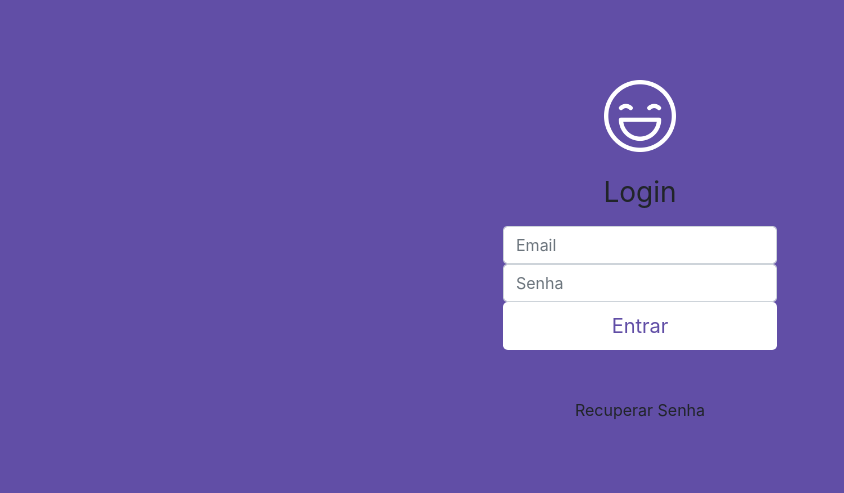
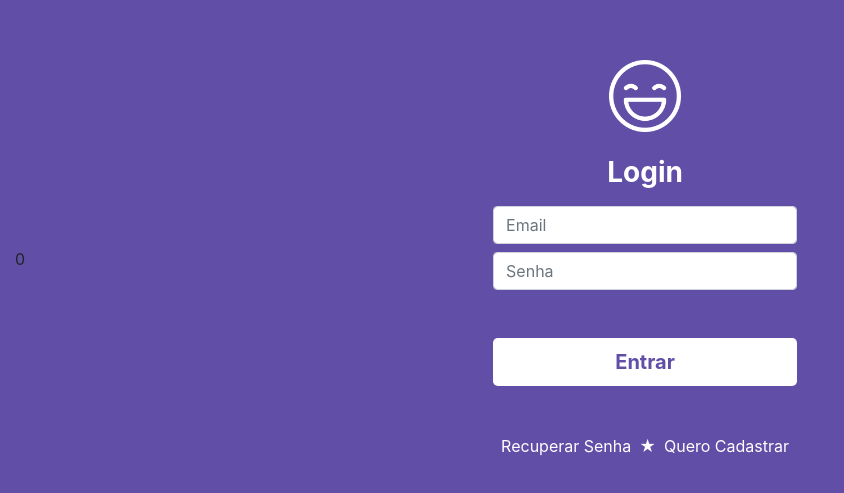
Before and after one commit to rodrigosenacbeb/frontend_awake, a React (Create React App) app in the folder react/awake/: page / in a window 1280 px wide. Shown: the part 141-634 px from the top of the page, without its empty margins (0-844 px from the left). Built offline with nearby package versions, Linux system fonts and the light colour scheme.

Commit message:
feat: WIP - Desenvolvendo autenticação de usuário

```diff
--- a/react/awake/package.json
+++ b/react/awake/package.json
@@ -5,8 +5,10 @@
   "dependencies": {
     "react": "^16.9.0",
     "react-dom": "^16.9.0",
+    "react-redux": "^7.1.0",
     "react-router-dom": "^5.0.1",
-    "react-scripts": "3.1.1"
+    "react-scripts": "3.1.1",
+    "redux": "^4.0.4"
   },
   "scripts": {
     "start": "react-scripts start",
--- a/react/awake/src/App.js
+++ b/react/awake/src/App.js
@@ -1,5 +1,7 @@
 import React from 'react';
 import { BrowserRouter as Router, Route } from 'react-router-dom';
+import { Provider } from 'react-redux';
+import store from './store';
 
 /* PÁGINAS */
 import Home from './view/home/';
@@ -7,12 +9,12 @@ import Login from './view/login/';
 
 function App() {
   return (
-    <div>
-    <Router>
-      <Route exact path='/' component={Login} />
-      <Route exact path='/home' component={Home} />
-    </Router>
-    </div>
+    <Provider store={store}>
+      <Router>
+        <Route exact path='/' component={Login} />
+        <Route exact path='/home' component={Home} />
+      </Router>
+    </Provider>
   );
 }
 
--- /dev/null
+++ b/react/awake/src/store/index.js
@@ -0,0 +1,6 @@
+import { createStore } from 'redux';
+import usuarioReducer from './usuarioReducer';
+
+const store = createStore(usuarioReducer);
+
+export default store;
--- /dev/null
+++ b/react/awake/src/store/usuarioReducer.js
@@ -0,0 +1,17 @@
+const INITIAL_STATE = {
+    usuarioEmail: '',
+    usuarioLogado: 0,
+};
+
+function usuarioReducer(state = INITIAL_STATE, action){
+    switch(action.type){
+        case 'LOG_IN':
+            return {...state, usuarioLogado: 1, usuarioEmail: action.usuarioEmail};
+        case 'LOG_OUT':
+            return {...state, usuarioLogado: 0, usuarioEmail: null};
+        default:
+            return state;
+    }
+}
+
+export default usuarioReducer;
--- a/react/awake/src/view/home/index.js
+++ b/react/awake/src/view/home/index.js
@@ -1,9 +1,14 @@
 import React from 'react';
+import { useSelector } from 'react-redux';
 
 
 function Home(){
     return(
-        <h1>Você está na página inicial!</h1>
+        <div>
+            <h1>Você está na página inicial!</h1>
+            <p>Email do usuário: {useSelector(state => state.usuarioEmail)} </p>
+            <p>Situação: {useSelector(state => state.usuarioLogado)} </p>
+        </div>
     );
 }
 
--- a/react/awake/src/view/login/index.js
+++ b/react/awake/src/view/login/index.js
@@ -1,21 +1,49 @@
-import React from 'react';
+import React, { useState } from 'react';
 import './login.css';
+import { useSelector, useDispatch } from 'react-redux';
+import { Link, Redirect } from 'react-router-dom';
 
 import Logo from '../../img/happy.png';
 
 function Login(){
+
+    const dispatch = useDispatch();
+    const [email, setEmail] = useState('');
+    const [senha, setSenha] = useState('');
+
+    function logar(){
+        dispatch({type: 'LOG_IN', usuarioEmail: email });
+    }
+
     return(
         <div className="login-content d-flex align-items-center">
+
+        {
+            useSelector(state => state.usuarioLogado) && <Redirect to='/home'/>
+        }
+
+
             <form className="form-signin mx-auto text-center">
               <img className="mb-4" src={Logo} alt="Logo" width="72" height="72" />
-              <h1 class="h3 mb-3 font-weight-normal">Login</h1>
+              <h1 class="h3 mb-3 font-weight-bold text-white">Login</h1>
 
-              <input type="email" className="form-control" placeholder="Email" autofocus />
-              <input type="password" className="form-control" placeholder="Senha" />
+              <input onChange={(e) => setEmail(e.target.value)} type="email" className="form-control my-2" placeholder="Email" autofocus />
+              <input onChange={(e) => setSenha(e.target.value)} type="password" className="form-control my-2" placeholder="Senha" />
 
-              <button className="btn btn-lg btn-entrar btn-block" type="button">Entrar</button>
+              <div className="msg-login text-white" hidden>
+                <span><strong>WoW!</strong> Você agora está logado! &#128522;</span>
+                <span><strong>Ops!</strong> Senha ou usuário inválido! &#128546;</span>
+              </div>
 
-              <p class="mt-5 mb-3">Recuperar Senha</p>
+
+              <button onClick={logar}  className="btn btn-lg btn-entrar btn-block mt-5 font-weight-bold" type="button">Entrar</button>
+
+             <div className="opcoes-login mt-5">
+              <a href="#" class="mx-2">Recuperar Senha</a>
+              <span className="text-white">&#9733;</span>
+              <a href="#" class="mx-2">Quero Cadastrar</a>
+             </div>
+
             </form>
         </div>
     );
--- a/react/awake/src/view/login/login.css
+++ b/react/awake/src/view/login/login.css
@@ -16,3 +16,17 @@
     background-color: #F21667;
     color: #fff;
 }
+
+.form-signin{
+    max-width: 400px;
+    min-width: 300px;
+}
+
+.opcoes-login a{
+    text-decoration: none;
+    color: #fff;
+}
+
+.opcoes-login a:hover{
+    color: #F21667;
+}
```
Also changed, not shown: 1 other file (tests, documents, lock files or other folders).
